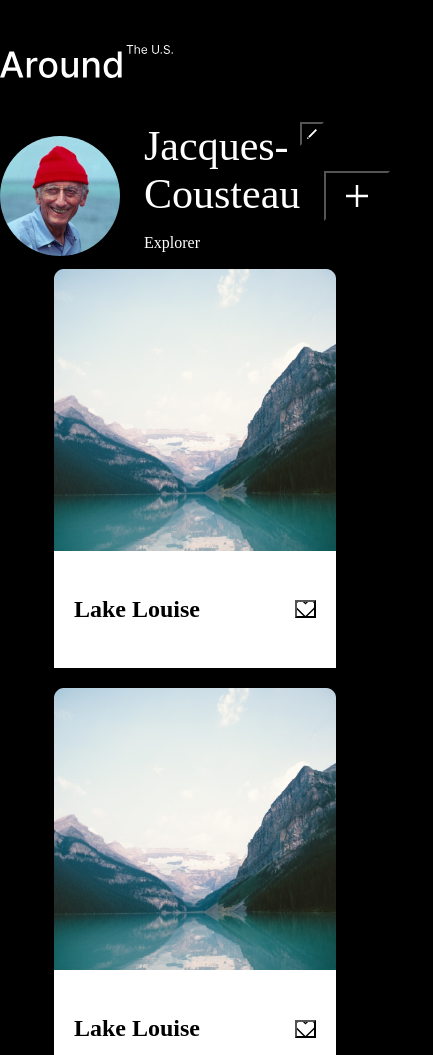
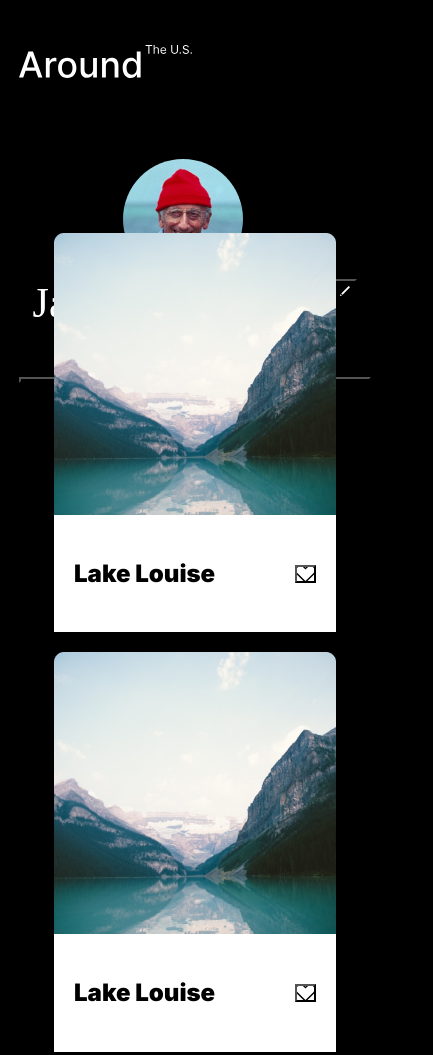
Before and after one commit to Jamey-Hernandez/se_project_aroundtheus, a plain HTML site: page index.html in a window 390 px wide. Shown: the top 1055 px of the page, 433 px wide, since content can reach past the window. Drawn offline with Linux system fonts and the light colour scheme.

Commit message:
Update_sprint3

```diff
--- a/blocks/page.css
+++ b/blocks/page.css
@@ -6,19 +6,27 @@
 .page__section {
     max-width: 880px;
     width: 100%;
+    height: 74px;
     position: relative;
     margin: 0 auto;
+
 }
 
 .page__content {
     display: flex;
     flex-direction: column;
     min-height: 100vh;
+    padding-left: 19px;
+    padding-right: 19px;
 }
 
+
 .header {
-    margin-top: 45px;
+    padding-top: 45px;
+    border-bottom: 1px;
 }
+
+
 
 .profile {
     display: flex;
@@ -75,7 +83,8 @@
 }
 
 .cards {
-    /* fonts */
+    font-family: 'Inter', Arial, sans-serif;
+    padding; 15px, 0 36px;
 }
 
 .card__list {
@@ -117,14 +126,17 @@
     height: 18px;
 }
 
-/* @media screen and (max-width: 480px) {
+@media screen and (max-width: 480px) {
     .profile {
         flex-direction: column;
+
     }
 
     .profile__info {
         display: flex;
         flex-wrap: wrap;
+        padding-left: 62px;
+        padding-right: 62px;
         justify-content: center;
         width: 100%;
 
@@ -138,5 +150,6 @@
     .profile__add-button {
        margin: 0;
        width: 100%;
+       padding-bottom: ;
     }
-} */
+}
```
Also changed, not shown: index.html (+1 -0 lines).
